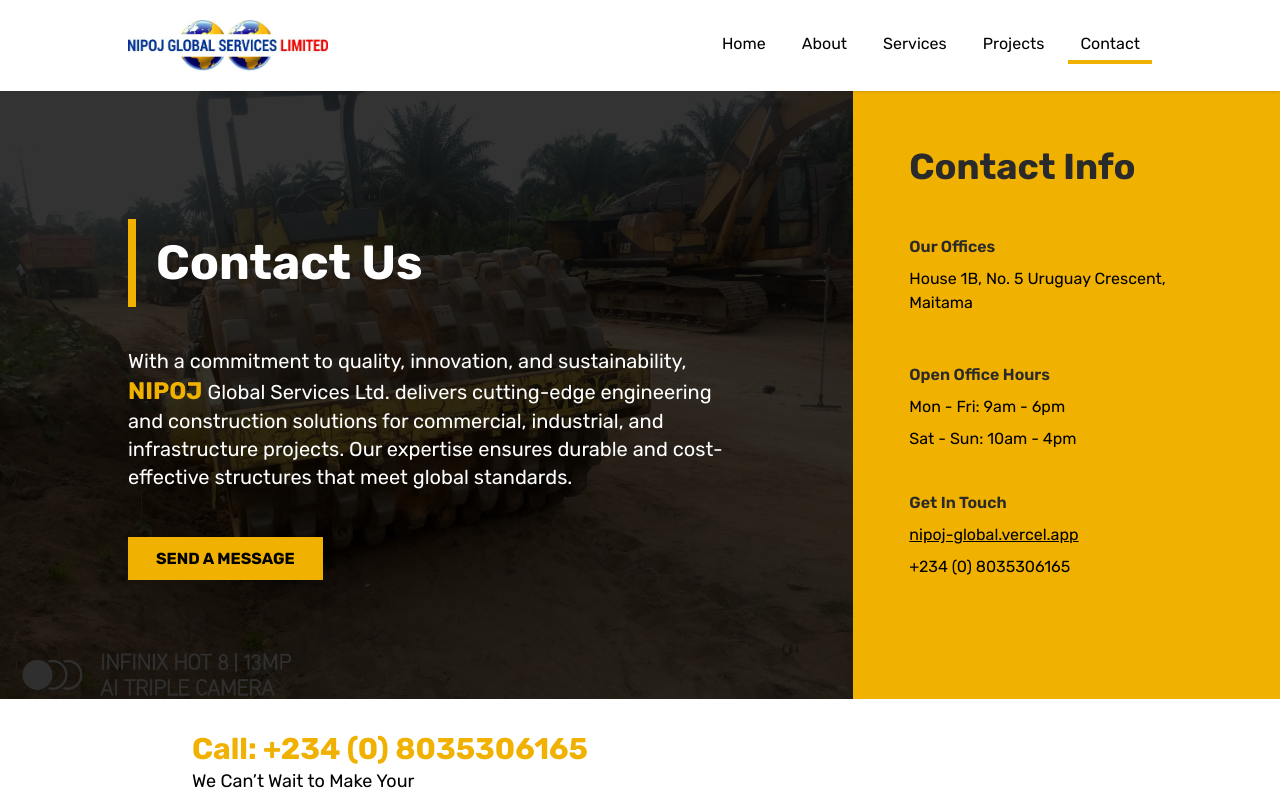
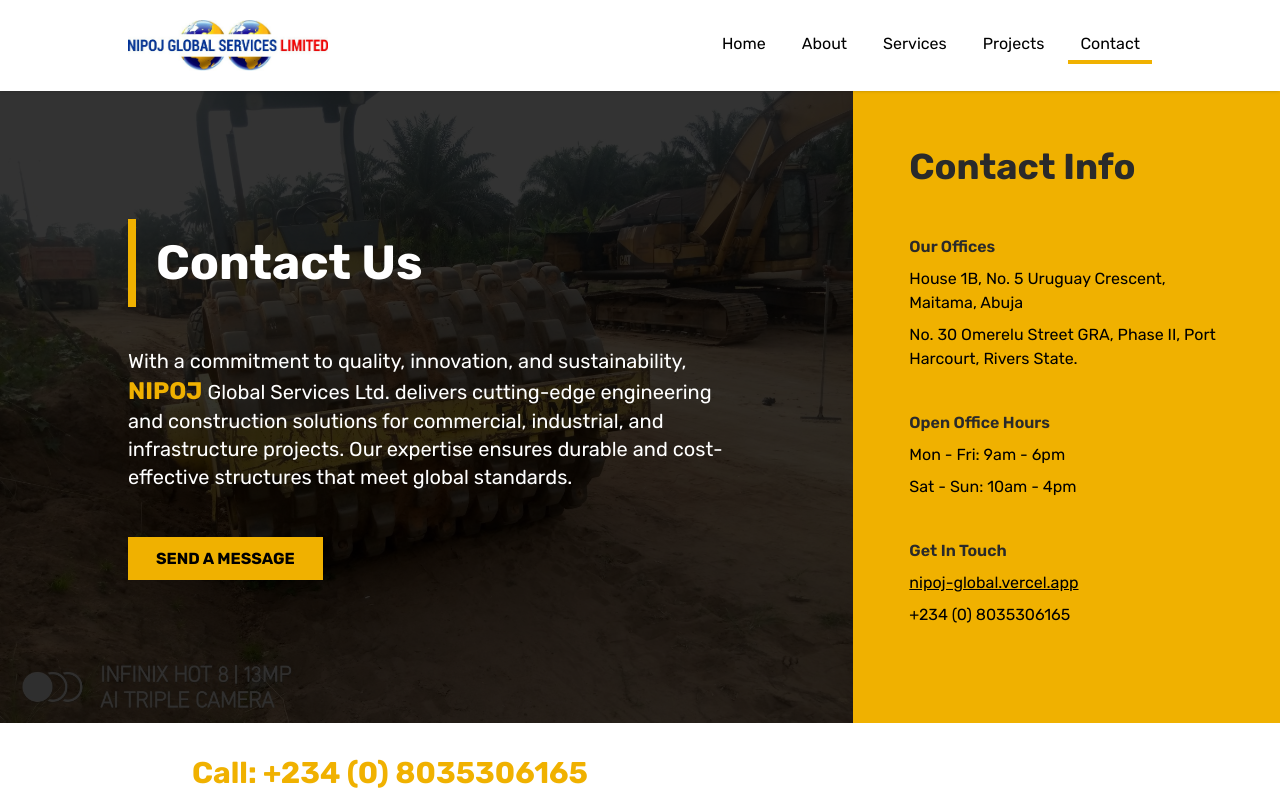
Before and after one commit to thedon-dev/nipoj-global, a React (Vite) app: page /contact in a window 1280 px wide. Shown: the top 796 px of the page. Built offline with nearby package versions, Linux system fonts and the light colour scheme.

Commit message:
Little Changes

```diff
--- a/src/components/Footer.jsx
+++ b/src/components/Footer.jsx
@@ -76,6 +76,13 @@
               </span>
             </div>
             <div className="flex gap-3 items-center">
+              <FaLocationPin className="text-gray-600" />
+              <span>
+                Branch: No. 30 Omerelu Street GRA, Phase II, Port Harcourt,
+                Rivers State.
+              </span>
+            </div>
+            <div className="flex gap-3 items-center">
               <BsTelephoneFill className="text-gray-600" />
               <span>+234 (0) 8035306165</span>
             </div>
--- a/src/pages/Contact.jsx
+++ b/src/pages/Contact.jsx
@@ -74,8 +74,11 @@
             <div className="flex flex-col py-10 justify-center gap-8 ">
               <div className="flex flex-col gap-2 mt-2">
                 <h4 className="text-[#2a2a2a] font-semibold">Our Offices</h4>
-                <p>House 1B, No. 5 Uruguay Crescent, Maitama</p>
-                <p></p>
+                <p>House 1B, No. 5 Uruguay Crescent, Maitama, Abuja</p>
+                <p>
+                  No. 30 Omerelu Street GRA, Phase II, Port Harcourt, Rivers
+                  State.
+                </p>
               </div>
               <div className="flex flex-col gap-2 mt-2">
                 <h4 className="text-[#2a2a2a] font-semibold">
--- a/src/pages/HomePage.jsx
+++ b/src/pages/HomePage.jsx
@@ -125,9 +125,7 @@
             ></div>
             <div className="lg:w-3/5 mt-10 lg:mt-0">
               <div className="px-[5%] lg:px-24 lg:py-36">
-                <h2 className="font-bold text-4xl">
-                  No Project Too Big Or Too Small
-                </h2>
+                <h2 className="font-bold text-4xl">No Project Too Big</h2>
                 <YellowMarker />
                 <div className="text-[#2a2a2a]  grid lg:grid-cols-2 text-sm gap-5 lg:gap-10 mt-10">
                   <p>
--- a/src/pages/Projects.jsx
+++ b/src/pages/Projects.jsx
@@ -199,16 +199,6 @@
           ></video>
           <video
             ref={videoRef}
-            src={video4}
-            className="w-full h-full mx-auto mt-5"
-            autoPlay
-            controls
-            loop
-            muted
-            playsInline
-          ></video>
-          <video
-            ref={videoRef}
             src={video5}
             className="w-[30rem] h-full mx-auto mt-5"
             autoPlay
```
